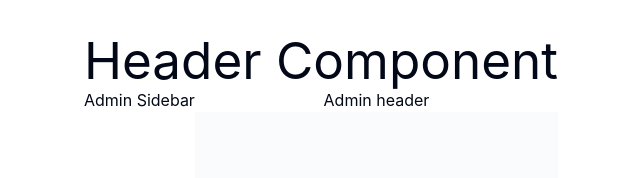
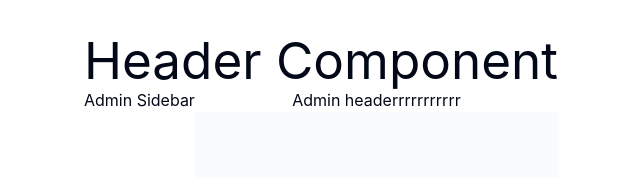
Before and after one commit to RajithaUBandara21/MERN-E-commerce-platform, a React (Vite) app in the folder client/: page /admin in a window 1280 px wide. Shown: the top 178 px of the page, without its empty margins (319-959 px from the left). Built offline with nearby package versions, Linux system fonts and the light colour scheme.

Commit message:
git test

```diff
--- a/client/src/components/admin-view/header.jsx
+++ b/client/src/components/admin-view/header.jsx
@@ -1,7 +1,8 @@
 function AdminHeader() {
     return (
       <div >
-      Admin header
+      Admin headerrrrrrrrrrr
+
       </div>
     );
   }
```
